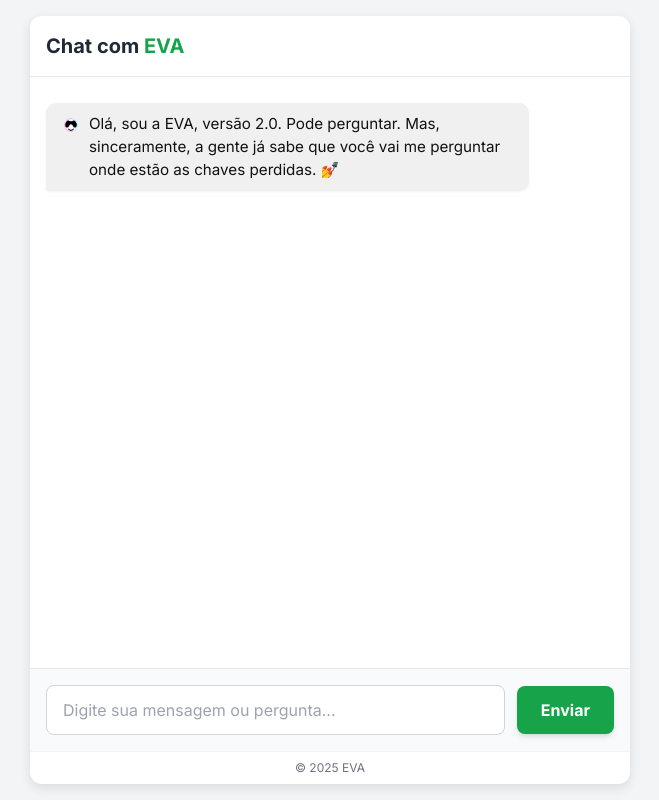
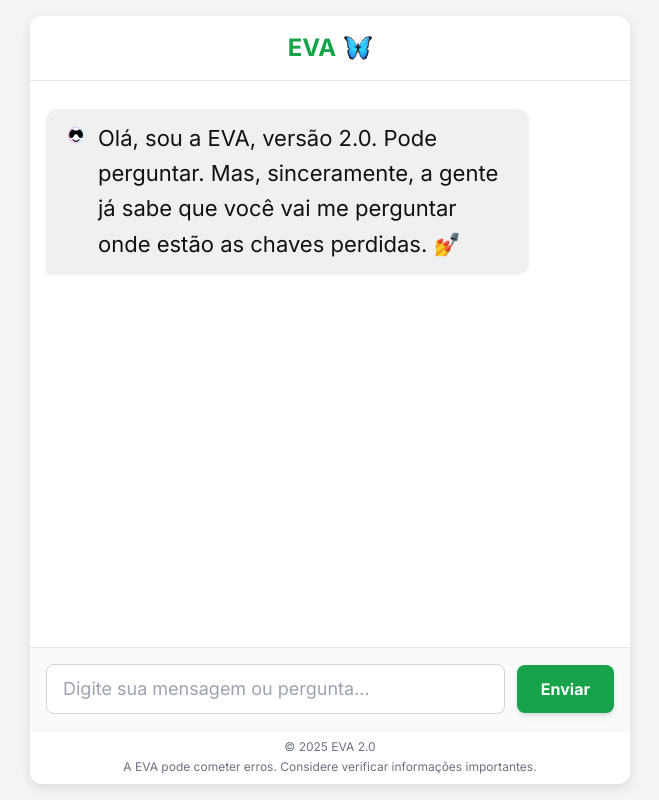
Before and after one commit to vennunta-coder/eva, a plain HTML site: page index.html in a window 1280 px wide. Shown: the whole page, without its empty margins (310-969 px from the left). Drawn offline with nearby package versions, Linux system fonts and the light colour scheme.

Commit message:
Update index.html

```diff
--- a/index.html
+++ b/index.html
@@ -45,12 +45,12 @@
     }
     /* Estilo básico de todas as mensagens */
     .msg {
-        padding: 10px 15px;
-        margin: 10px 0;
-        border-radius: 10px;
+        padding: 12px 18px; /* Aumentei o padding para corresponder ao novo tamanho da fonte */
+        margin: 12px 0;
+        border-radius: 12px;
         max-width: 85%;
-        line-height: 1.5;
-        font-size: 0.95rem;
+        line-height: 1.6;
+        font-size: 1.375rem; /* 22px */
         box-shadow: 0 1px 3px rgba(0,0,0,0.05);
         word-wrap: break-word;
     }
@@ -59,7 +59,7 @@
         background: #22c55e;
         color: white;
         margin-left: auto;
-        border-bottom-right-radius: 2px;
+        border-bottom-right-radius: 4px;
     }
     /* Estilo para mensagens da EVA (cinza claro, alinhado à esquerda) */
     .eva {
@@ -68,26 +68,38 @@
         margin-right: auto;
         display: flex;
         align-items: flex-start;
-        border-bottom-left-radius: 2px;
+        border-bottom-left-radius: 4px;
     }
-    /* Ícone da EVA */
+    /* Ícone da EVA na mensagem */
     .eva img {
-        width: 20px;
-        height: 20px;
-        min-width: 20px;
-        margin-right: 8px;
+        width: 24px;
+        height: 24px;
+        min-width: 24px;
+        margin-right: 10px;
         border-radius: 50%;
         object-fit: cover;
         margin-top: 2px;
     }
+    /* Estilo da borboleta no cabeçalho (Reintroduzido) */
+    .header-img {
+        width: 28px; /* Tamanho ligeiramente maior para destaque */
+        height: 28px;
+        display: inline-block;
+        vertical-align: middle; /* Alinha a imagem com o texto do cabeçalho */
+        margin-left: 8px;
+    }
+    /* Input de texto */
+    #input {
+        font-size: 1.125rem; /* 18px */
+    }
     /* Animação de carregamento (dots) */
     .loading-dot {
-        width: 8px;
-        height: 8px;
+        width: 10px; /* Ajustado para melhor visualização */
+        height: 10px;
         background-color: #4CAF50;
         border-radius: 50%;
         display: inline-block;
-        margin: 0 2px;
+        margin: 0 3px;
         animation: loading 1.4s infinite ease-in-out both;
     }
     .loading-dot:nth-child(1) { animation-delay: -0.32s; }
@@ -101,16 +113,25 @@
     .source-link {
         color: #1d4ed8;
         text-decoration: underline;
-        font-size: 0.8rem;
-        margin-top: 5px;
+        font-size: 0.9rem; /* Um pouco menor para não competir com a mensagem */
+        margin-top: 8px;
         display: block;
     }
   </style>
 </head>
 <body>
   <div class="chat-container">
-    <!-- Cabeçalho do Chat -->
-    <div class="p-4 border-b text-xl font-bold text-gray-800">Chat com <span class="text-green-600">EVA</span></div>
+    <!-- Cabeçalho do Chat (AGORA COM IMAGEM DA BORBOLETA) -->
+    <div class="p-4 border-b text-2xl font-bold text-gray-800 flex items-center justify-center">
+        <span class="text-green-600 flex items-center">
+            EVA
+            <img
+                src="https://raw.githubusercontent.com/vennunta-coder/eva/refs/heads/main/evabutterfly.png"
+                alt="Borboleta EVA"
+                class="header-img"
+            >
+        </span>
+    </div>
 
     <!-- Área de Mensagens -->
     <div id="chat" class="flex flex-col">
@@ -139,8 +160,9 @@
     </div>
 
     <!-- Rodapé Adicionado Aqui -->
-    <footer class="text-center text-xs text-gray-500 py-2 border-t border-gray-100">
-        © 2025 EVA
+    <footer class="text-center text-xs text-gray-500 py-2 border-t border-gray-100 px-4">
+        <p class="mb-0.5">© 2025 EVA 2.0</p>
+        <p class="leading-relaxed">A EVA pode cometer erros. Considere verificar informações importantes.</p>
     </footer>
   </div>
 
@@ -216,8 +238,8 @@
      * @returns {Promise<string>} O texto formatado da resposta (incluindo fontes).
      */
     async function callGemini(query) {
-      // Instrução do sistema atualizada para ELIMINAR A FORMATAÇÃO MARKDOWN (asteriscos, etc.)
-      const systemPrompt = "Você é a EVA, uma assistente virtual amigável, atenciosa e prestativa. Responda a todas as perguntas em português de forma clara e concisa. Não utilize formatação Markdown (como *asteriscos* ou #hashes). Sempre use o Google Search para obter informações atualizadas e inclua as citações das fontes no final da sua resposta, usando a formatação [N].";
+      // Instrução do sistema atualizada para usar Euro por padrão
+      const systemPrompt = "Você é a EVA, uma assistente virtual amigável, atenciosa e prestativa. Responda a todas as perguntas em português de forma clara e concisa. Não utilize formatação Markdown (como *asteriscos* ou #hashes). Ao fornecer preços ou valores, use sempre o Euro (€), a menos que o usuário solicite especificamente outra moeda ou que o preço não possa ser convertido. Sempre use o Google Search para obter informações atualizadas e inclua as citações das fontes no final da sua resposta, usando a formatação [N].";
 
       const payload = {
         contents: [{ parts: [{ text: query }] }],
@@ -259,7 +281,7 @@
             let sources = [];
             const groundingMetadata = candidate.groundingMetadata;
 
-            if (groundingMetadata && groundingMetadata.groundingAttributions) {
+            if (groundingMetadata && groundingAttributions) {
               sources = groundingMetadata.groundingAttributions
                 .map(attribution => ({
                   uri: attribution.web?.uri,
```
